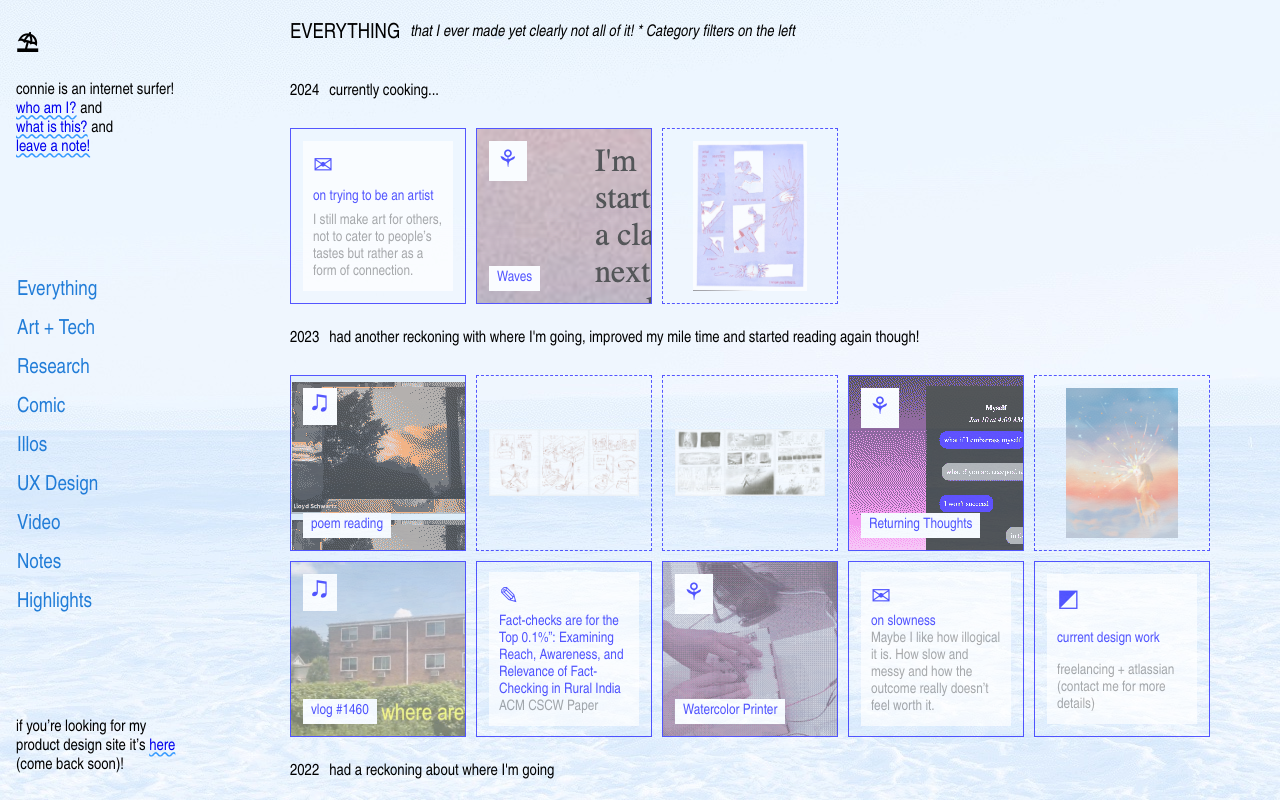
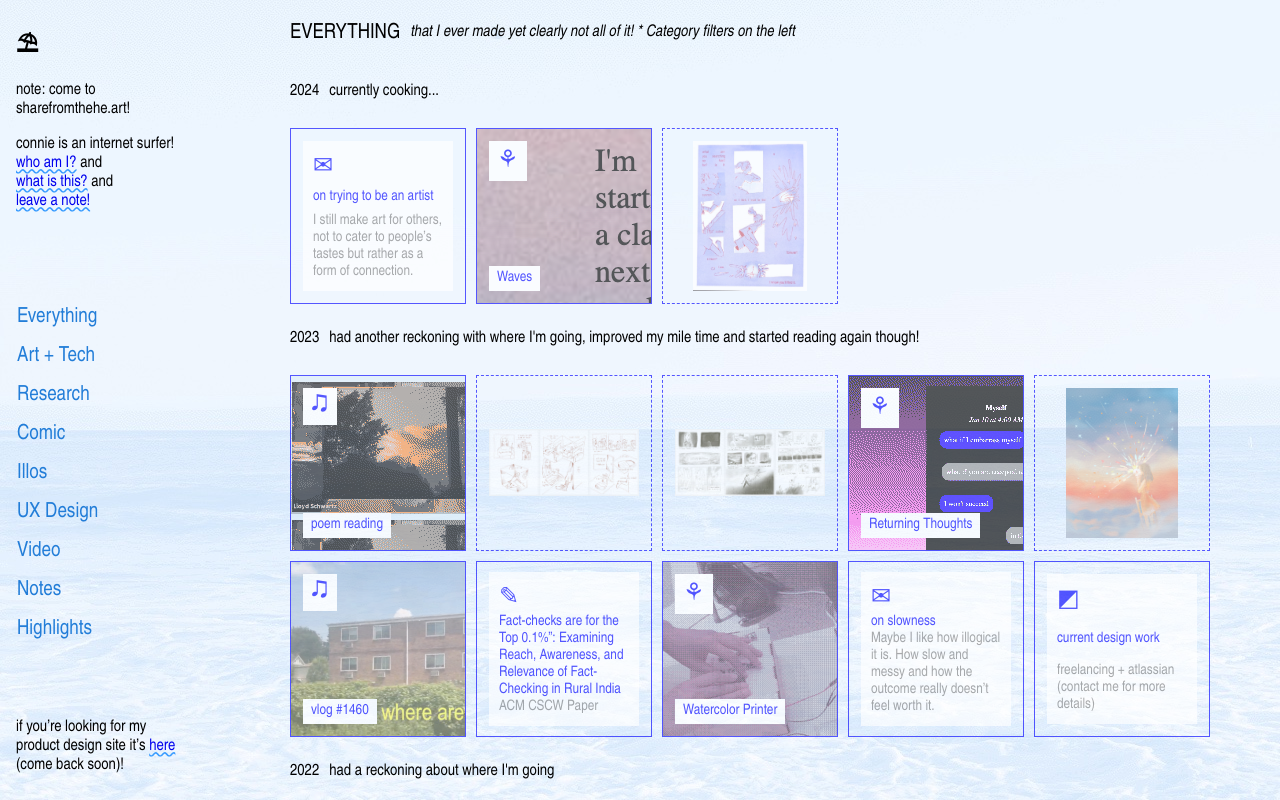
Before and after one commit to connieliu0/conniesurf, a website: page index.html in a window 1280 px wide. Shown: the top 800 px of the page. Drawn offline with Linux system fonts and the light colour scheme.

Commit message:
Update index.html

```diff
--- a/index.html
+++ b/index.html
@@ -12,6 +12,7 @@
     <div class="sideNav">
       <div id="top">
         <h2>⛱</h2>
+        <p>note: come to sharefromthehe.art!</p>
         <p>
           connie is an internet surfer!<br />
           <a href="./about.html">who am I?</a> and <br /><a
```
